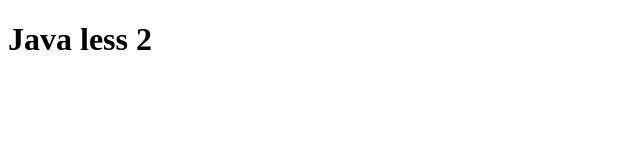
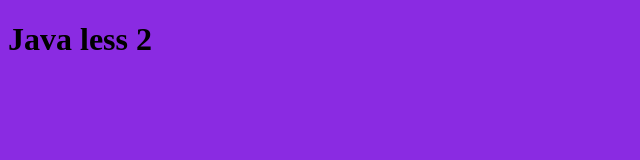
Before and after one commit to Mariamopataraia/Davaleba14, a plain HTML site: page index.html in a window 1280 px wide. Shown: the whole page, without its empty margins (0-640 px from the left). Drawn offline with Linux system fonts and the light colour scheme.

Commit message:
added css file

```diff
--- a/index.html
+++ b/index.html
@@ -5,6 +5,7 @@
     <meta http-equiv="X-UA-Compatible" content="IE=edge">
     <meta name="viewport" content="width=device-width, initial-scale=1.0">
     <title>Mariam Pataraia</title>
+    <link rel="stylesheet" href="styles/styles.css">
 </head>
 <body>
     <h1>Java less 2</h1>
--- /dev/null
+++ b/styles/styles.css
@@ -0,0 +1,3 @@
+body {
+    background-color: blueviolet;
+}
```
